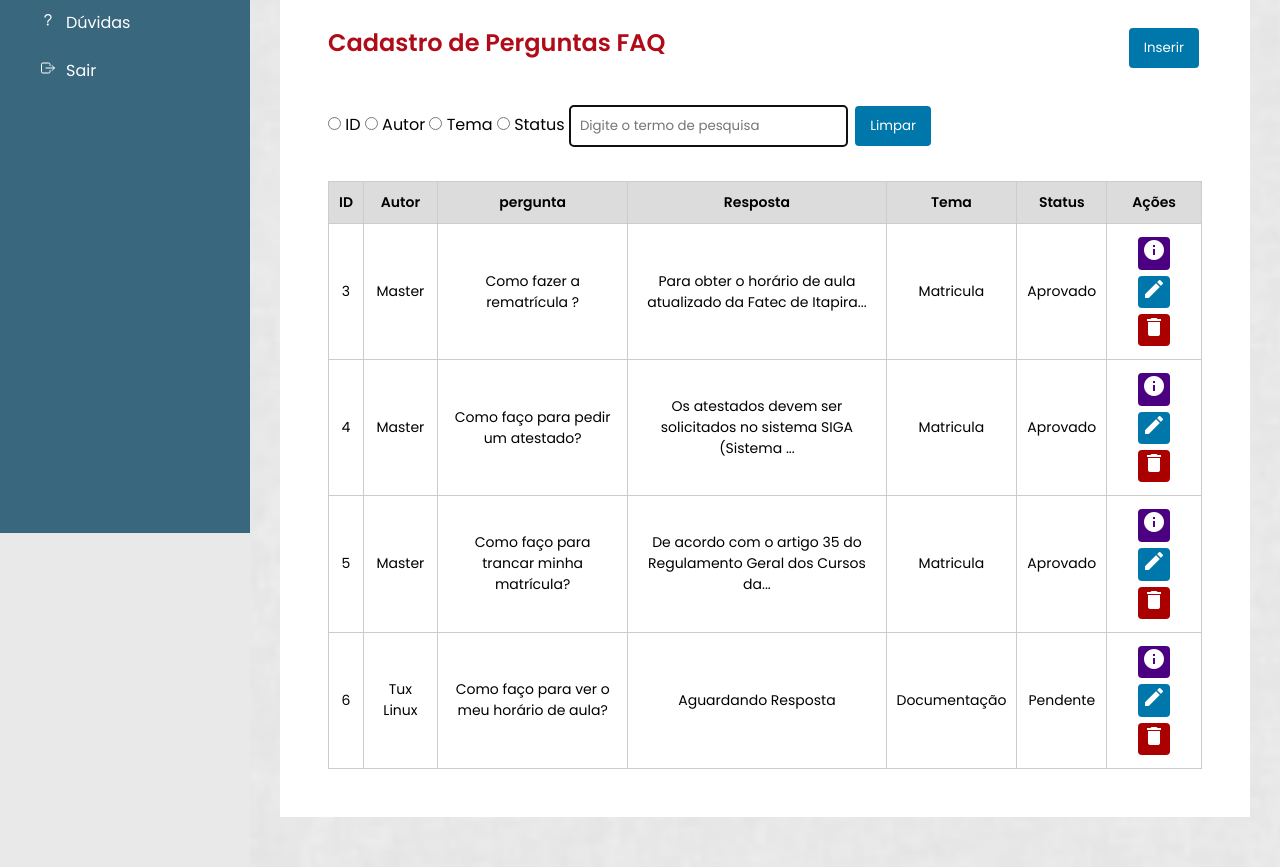
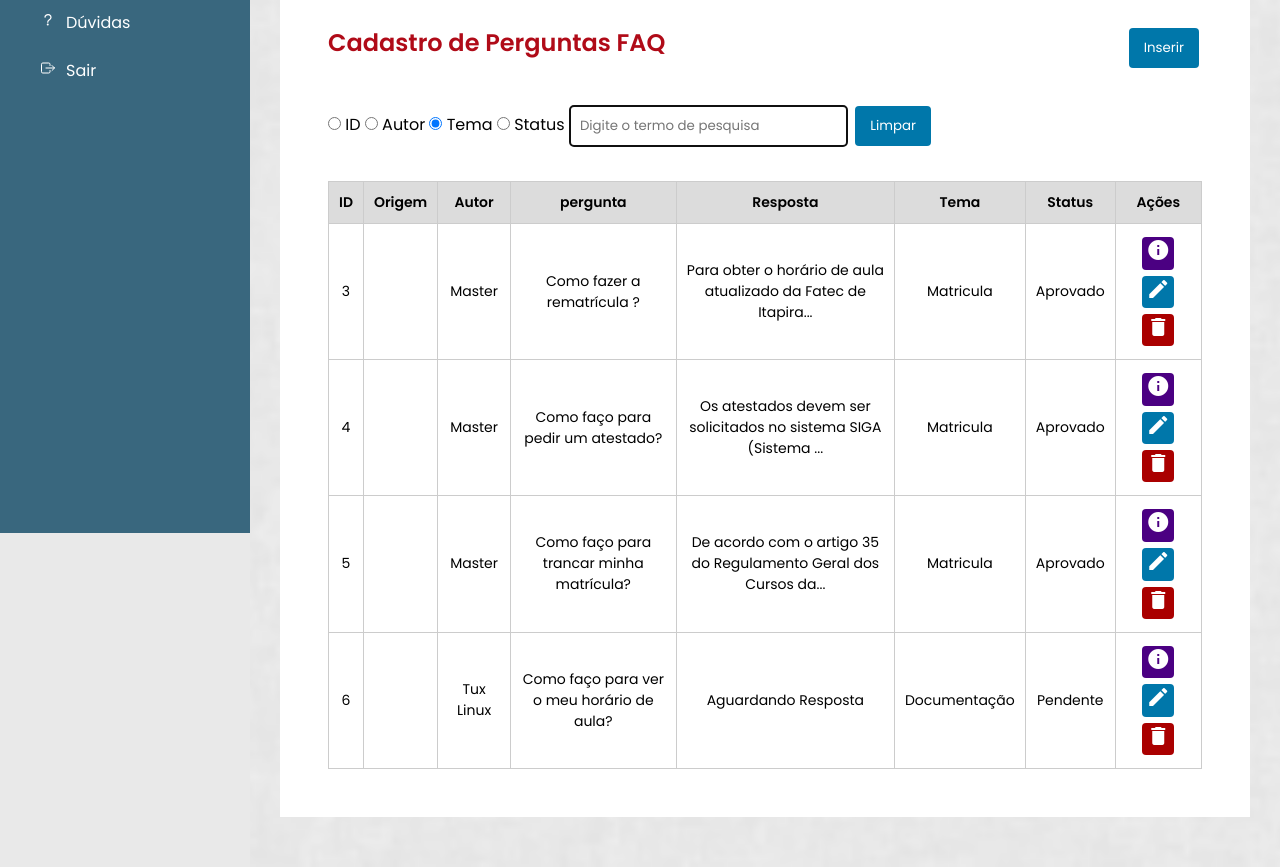
Before and after one commit to Iagooalmeida/Interdisciplinar, a PHP site: page /painelAdmin.php in a window 1280 px wide. Shown: the part 367-1234 px from the top of the page. Run offline with PHP 8.4, Linux system fonts and the light colour scheme; the visitor is signed in with stand-in values (Sample User, id 1); data comes from the database, SQL or seed files in the repository; data that the repository does not hold is empty; some libraries are stand-ins or nearby versions.

Commit message:
Adcionado uma nova coluna na tabela pergunta

```diff
--- a/Class/Perguntas.php
+++ b/Class/Perguntas.php
@@ -12,11 +12,22 @@ class Perguntas
     private $visivel;
     public $idTema;
     public $status;
+    private $origem;
+    public function getOrigem()
+    {
+        return $this->origem;
+    }
+
+    public function setOrigem($origem)
+    {
+        $this->origem = $origem;
+    }
 
     public function __construct($conn)
     {
         $this->conn = $conn;
     }
+
 
     public function getResposta()
     {
@@ -107,11 +118,11 @@ class Perguntas
 
 
             // Sua lógica de inserção no banco aqui
-            $sql = "INSERT INTO perguntas (temas_idTemas, Autor, ConteudoPergunta)
-                    VALUES (?, ?, ?)";
+            $sql = "INSERT INTO perguntas (temas_idTemas, Autor, ConteudoPergunta, Origem)
+                    VALUES (?, ?, ?, ?)";
 
             $stmt = $this->conn->prepare($sql);
-            $stmt->execute([$this->idTema, $this->autor, $this->conteudoPergunta]);
+            $stmt->execute([$this->idTema, $this->autor, $this->conteudoPergunta, $this->origem]);
 
             if ($stmt->rowCount() > 0) {
                 return true;
@@ -197,8 +208,8 @@ class Perguntas
     public function gravarPergunta($idUsuario) {
         try {
             // Sua lógica para gravar a pergunta no banco de dados
-            $query = "INSERT INTO perguntas (Usuarios_idUsuarios, temas_idTemas, Autor, ConteudoPergunta, Resposta, Status)
-                        VALUES (:idUsuario, :idTema, :autor, :conteudoPergunta, :resposta, :status)";
+            $query = "INSERT INTO perguntas (Usuarios_idUsuarios, temas_idTemas, Autor, ConteudoPergunta, Resposta, Status, Origem)
+                        VALUES (:idUsuario, :idTema, :autor, :conteudoPergunta, :resposta, :status, :origem)";
 
             $stmt = $this->conn->prepare($query);
 
@@ -208,6 +219,7 @@ class Perguntas
             $stmt->bindParam(':conteudoPergunta', $this->conteudoPergunta);
             $stmt->bindParam(':resposta', $this->resposta);
             $stmt->bindParam(':status', $this->status);
+            $stmt->bindParam(':origem', $this->origem);
 
             // Execute a query
             $stmt->execute();
--- a/Controllers/gravarPergunta.php
+++ b/Controllers/gravarPergunta.php
@@ -13,6 +13,8 @@
         $pergunta->status = isset($_POST["status"]) ? $_POST["status"] : null;
         $idUsuario = isset($_POST["idUsuario"]) ? $_POST["idUsuario"] : null;
         $pergunta->setAutor(isset($_POST["nomeUsuario"]) ? trim($_POST["nomeUsuario"]) : null);
+        $origem = "Usuário";
+        $pergunta->setOrigem($origem);
 
         if(empty($pergunta->getConteudoPergunta()) || empty($pergunta->getResposta()) || empty($pergunta->idTema)){
             echo '<script>';
--- a/Controllers/gravarSugestoes.php
+++ b/Controllers/gravarSugestoes.php
@@ -17,6 +17,7 @@ if ($_SERVER["REQUEST_METHOD"] == "POST") {
 
     $pergunta->setAutor(isset($_POST["nome"]) ? trim($_POST["nome"]) : null);
     $pergunta->setConteudoPergunta(isset($_POST["messagem"]) ? trim($_POST["messagem"]) : null);
+    $pergunta->setOrigem("Visitante");
 
     // Obtém o tema selecionado
     $temaSelecionado = isset($_POST["Tema"]) ? $_POST["Tema"] : null;
--- a/Views/cadastroUsuario.html
+++ b/Views/cadastroUsuario.html
@@ -44,11 +44,12 @@
                 background-color: #45a049;
                 }
             </style>
+            <script src="../js/validacao.js"></script>
     </head>
     <body>
         <form action="../Controllers/inserir_usuario.php" method="POST" enctype="multipart/form-data">
             <label for="NomeUsuario">Nome do Usuário:</label>
-            <input type="text" id="NomeUsuario" name="NomeUsuario" required>
+            <input type="text" id="NomeUsuario" name="NomeUsuario" onkeyup="handleName(event)" required>
 
             <label for="Email">Email:</label>
             <input type="email" id="Email" name="Email" required>
@@ -57,7 +58,7 @@
             <input type="password" name="Senha" required>
 
             <label for="Fone">Tel / Cel: </label>
-            <input type="tel" name="Tel_Cel" id="Tel_Cel">
+            <input type="tel" name="Tel_Cel" id="Tel_Cel" maxlength="15" onkeyup="handlePhone(event)">
 
             <label for="Funcao">Função:</label>
             <select id="Funcao" name="Funcao">
--- a/gerenciarUsuario.php
+++ b/gerenciarUsuario.php
@@ -46,7 +46,7 @@ $usuarios = $usuario->listarUsuarios();
             <img src="icon/manager_icon_129392.png" class="image" alt="">
             <h2>Admin</h2>
         </div>
-        <a href="#" onclick="vizualizar('lista', true)"><ion-icon
+        <a href="painelAdmin.php" onclick="vizualizar('lista', true)"><ion-icon
                 name="desktop-outline"></ion-icon><span>Painel</span></a>
         <a href="gerenciarUsuario.php"><ion-icon name="person-outline"></ion-icon><span>Usuário</span></a>
         <a href="grafico.php"><ion-icon name="help-outline"></ion-icon><span>Dúvidas</span></a>
--- a/painelAdmin.php
+++ b/painelAdmin.php
@@ -154,7 +154,7 @@ foreach ($resultado as $row) {
                     <input type="radio" id="filtroAutor" name="filtro" value="autor">
                     <label for="filtroAutor">Autor</label>
 
-                    <input type="radio" id="filtroTema" name="filtro" value="tema">
+                    <input type="radio" id="filtroTema" name="filtro" value="tema" checked>
                     <label for="filtroTema">Tema</label>
 
                     <input type="radio" id="filtroStatus" name="filtro" value="status">
@@ -171,6 +171,7 @@ foreach ($resultado as $row) {
                     <thead>
                         <tr>
                             <th>ID</th>
+                            <th>Origem</th>
                             <th>Autor</th>
                             <th>pergunta</th>
                             <th>Resposta</th>
@@ -182,6 +183,7 @@ foreach ($resultado as $row) {
                     <?php foreach ($perguntas as $lista): ?>
                         <tr>
                             <td><?php echo $lista['idPerguntas']; ?></td>
+                            <td><?php echo $lista['Origem'] ?></td>
                             <td><?php echo $lista['Autor'] ?></td>
                             <td><?php echo $lista['ConteudoPergunta'] ?></td>
                             <td><?php echo substr($lista['Resposta'], 0, 60) . (strlen($lista['Resposta']) > 60 ? '...' : ''); ?></td>
```
